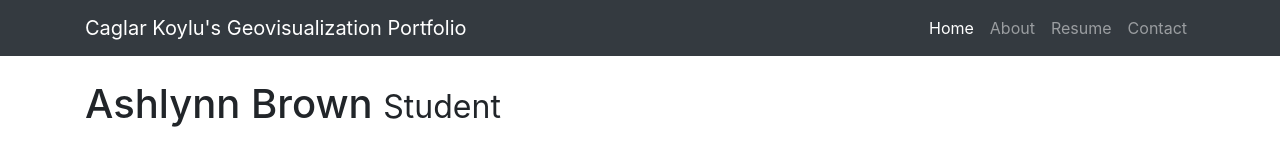
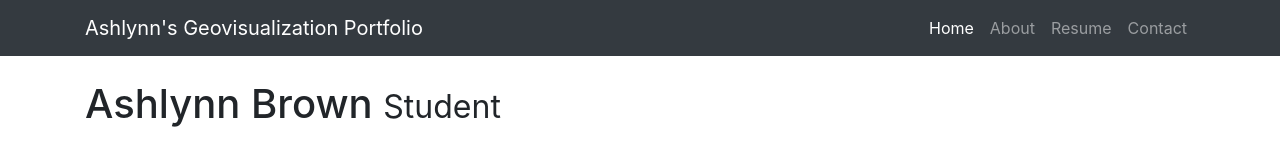
Before and after one commit to geog3540/ashlynnbrown, a website: page shortbio.html in a window 1280 px wide. Shown: the top 150 px of the page. Drawn offline with Linux system fonts and the light colour scheme.

Commit message:
Update shortbio.html

```diff
--- a/shortbio.html
+++ b/shortbio.html
@@ -23,7 +23,7 @@
     <!-- Navigation -->
     <nav class="navbar navbar-expand-lg navbar-dark bg-dark fixed-top">
       <div class="container">
-        <a class="navbar-brand" href="#">Caglar Koylu's Geovisualization Portfolio</a>
+        <a class="navbar-brand" href="#">Ashlynn's Geovisualization Portfolio</a>
         <button class="navbar-toggler" type="button" data-toggle="collapse" data-target="#navbarResponsive" aria-controls="navbarResponsive" aria-expanded="false" aria-label="Toggle navigation">
           <span class="navbar-toggler-icon"></span>
         </button>
```
